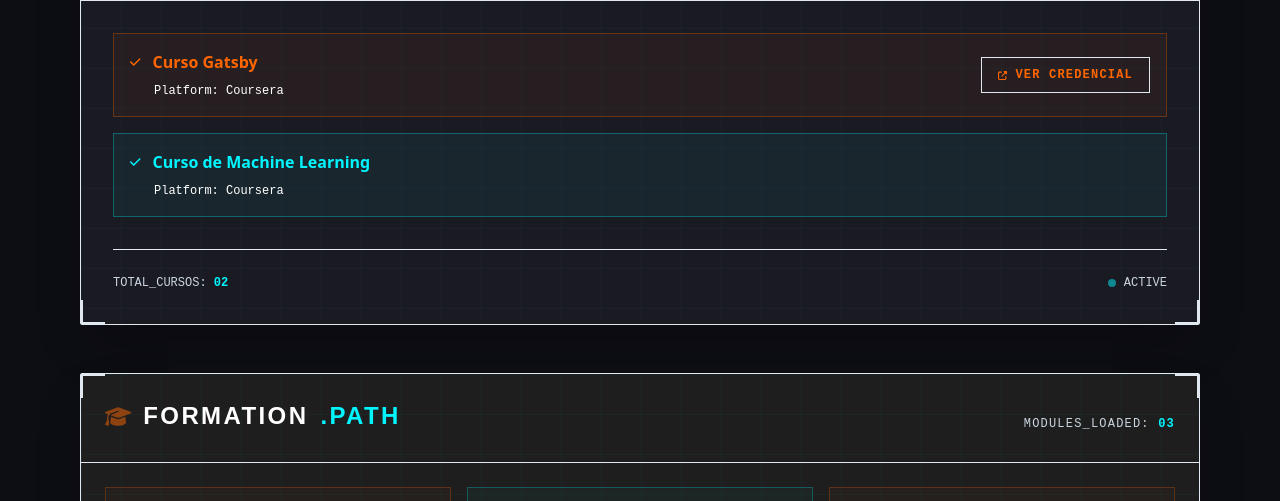
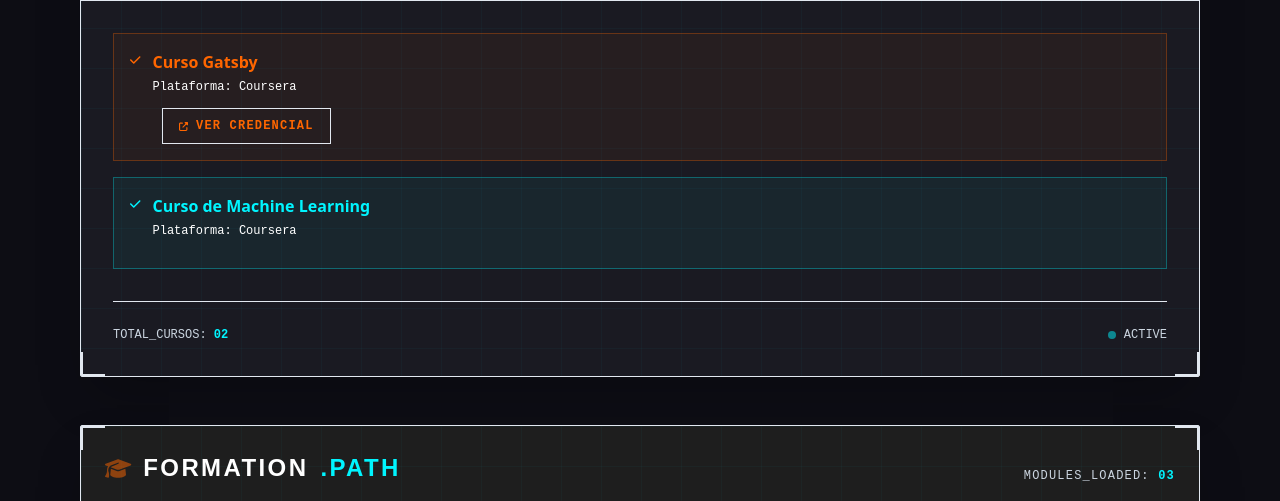
Before and after one commit to Macorreag/macorreag.github.io, a Gatsby site: page /on-line in a window 1280 px wide. Shown: the part 258-759 px from the top of the page. Built offline with nearby package versions, Linux system fonts and the light colour scheme; Gatsby itself is replaced by a stand-in of ours.

Commit message:
Mejorar el diseño del componente de educación, ajustando la estructura y el espaciado de los elementos, y actualizando la presentación de la plataforma y el enlace de credencial.

```diff
--- a/src/templates/education.js
+++ b/src/templates/education.js
@@ -45,19 +45,19 @@ export default props => {
                 return (
                   <div
                     key={index}
-                    className="flex flex-col md:flex-row md:items-center md:justify-between p-4 border transition-all hover:shadow-lg"
+                    className="p-4 border transition-all hover:shadow-lg"
                     style={{
                       borderColor: isCoral ? 'rgba(255,102,0,0.3)' : 'rgba(0,245,255,0.3)',
                       backgroundColor: isCoral ? 'rgba(255,102,0,0.05)' : 'rgba(0,245,255,0.05)',
                     }}
                   >
-                    <div className="flex-1 mb-4 md:mb-0">
-                      <div className="flex items-center gap-3 mb-2">
+                    <div className="flex items-start gap-3 mb-3">
                       <FontAwesomeIcon
                         icon={faCheck}
                         size="xs"
-                          className={isCoral ? 'text-primary' : 'text-teal'}
+                        className={`mt-1 flex-shrink-0 ${isCoral ? 'text-primary' : 'text-teal'}`}
                       />
+                      <div className="flex-1">
                         <h3
                           className={`font-bold text-sm md:text-base ${
                             isCoral ? 'text-primary' : 'text-teal'
@@ -65,14 +65,15 @@ export default props => {
                         >
                           {item.name}
                         </h3>
-                      </div>
                         {item.platform && (
-                        <p className="text-xs text-white/60 font-mono ml-6">
-                          Platform: <span className="text-white/70">{item.platform}</span>
+                          <p className="text-xs text-white/60 font-mono mt-1">
+                            Plataforma: <span className="text-white/70">{item.platform}</span>
                           </p>
                         )}
                       </div>
+                    </div>
                     {item.url && (
+                      <div className="pl-8">
                         <a
                           href={item.url}
                           target="_blank"
@@ -86,6 +87,7 @@ export default props => {
                           <FontAwesomeIcon icon={faExternalLinkAlt} size="xs" />
                           Ver Credencial
                         </a>
+                      </div>
                     )}
                   </div>
                 );
```
Lines whose indentation alone changed are shown as unchanged.
